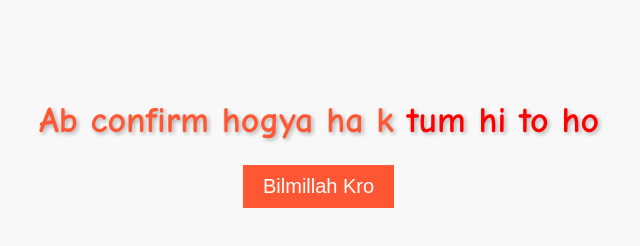
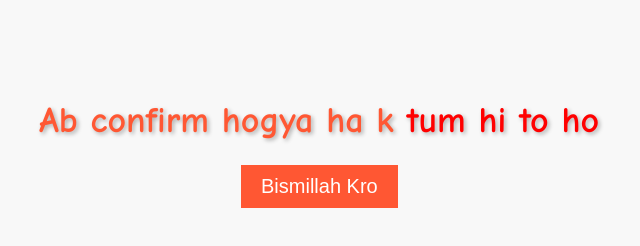
Before and after one commit to hassanalisheikh098/wow2, a plain HTML site: page d.html in a window 1280 px wide. Shown: the full height of the page, 321-961 px from the left. Drawn offline with nearby package versions, Linux system fonts and the light colour scheme.

Commit message:
Update d.html

```diff
--- a/d.html
+++ b/d.html
@@ -77,7 +77,7 @@
 <body>
 <div class="container">
   <h1>Ab confirm hogya ha k <span class="highlight">tum hi to ho</span></h1>
-  <button onclick="redirectToMainPage()" class="animate__animated animate__bounceInLeft">Bilmillah Kro</button>
+  <button onclick="redirectToMainPage()" class="animate__animated animate__bounceInLeft">Bismillah Kro</button>
 </div>
 
 <script>
```
